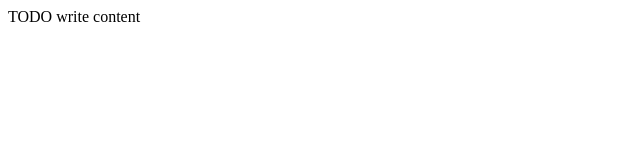
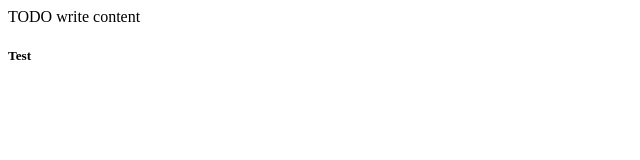
Before and after one commit to clint-tec-mercado/test0002, a plain HTML site: page index.html in a window 1280 px wide. Shown: the full height of the page, 0-640 px from the left. Drawn offline with Linux system fonts and the light colour scheme.

Commit message:
added h5

```diff
--- a/index.html
+++ b/index.html
@@ -11,5 +11,6 @@ Click nbfs://nbhost/SystemFileSystem/Templates/Other/html.html to edit this temp
     </head>
     <body>
         <div>TODO write content</div>
+        <div><h5>Test</h5></div>
     </body>
 </html>
```
